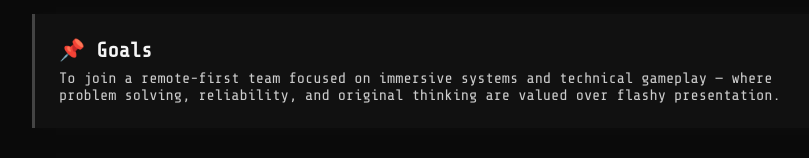
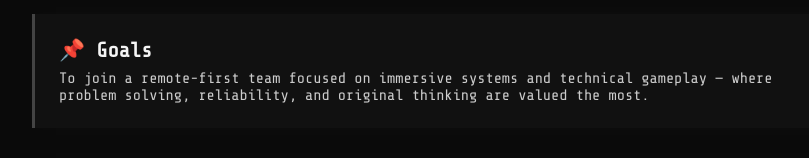
Before and after one commit to Smg-v1/Smg-v1.github.io, a plain HTML site: page about.html in a window 1280 px wide. Shown: the part 367-525 px from the top of the page, without its empty margins (208-1017 px from the left). Drawn offline with nearby package versions, Linux system fonts and the light colour scheme.

Commit message:
Update about.html

```diff
--- a/about.html
+++ b/about.html
@@ -93,7 +93,7 @@
   <div class="card">
     <h2>📌 Goals</h2>
     <p>
-      To join a remote-first team focused on immersive systems and technical gameplay — where problem solving, reliability, and original thinking are valued over flashy presentation.
+      To join a remote-first team focused on immersive systems and technical gameplay — where problem solving, reliability, and original thinking are valued the most.
     </p>
   </div>
 
```
